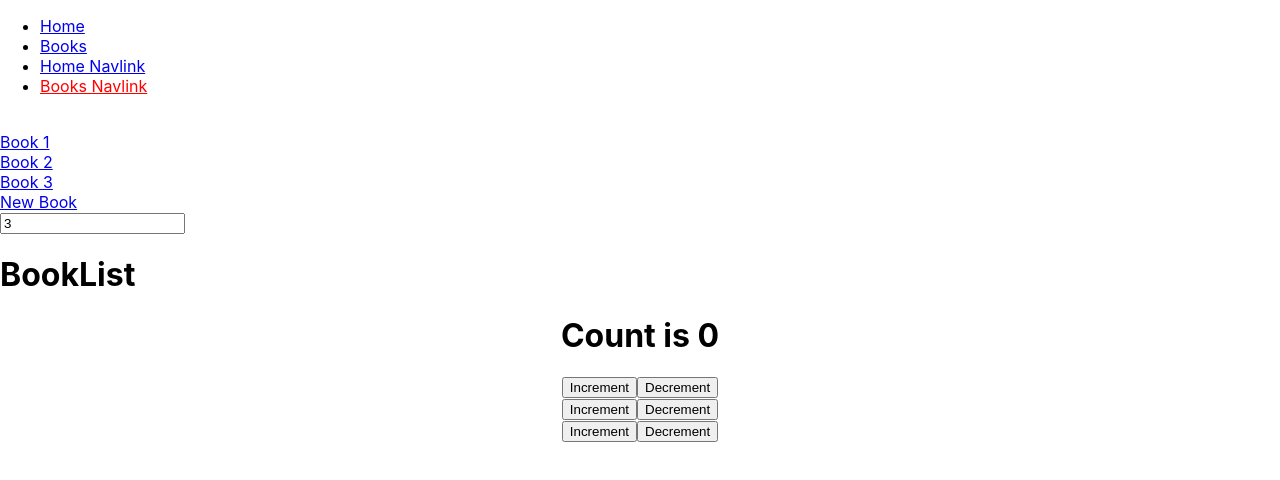
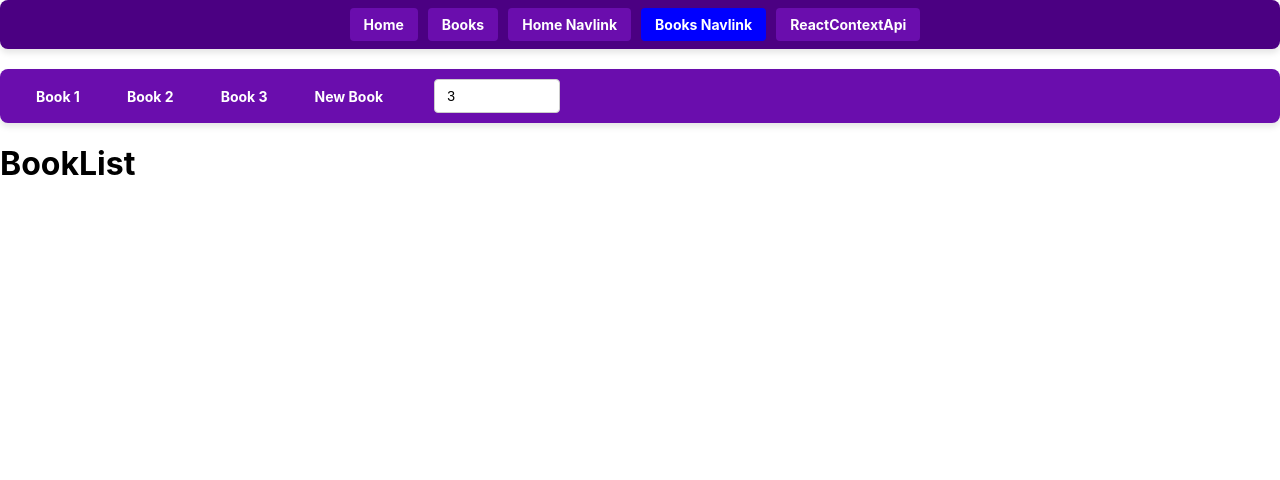
Before and after one commit to vrushabh702/learning-reactJs, a React (Create React App) app: page /books in a window 1280 px wide. Shown: the top 480 px of the page. Built offline with nearby package versions, Linux system fonts and the light colour scheme.

Commit message:
add css for navbar and now i am making all exaple routing format

```diff
--- a/src/App.css
+++ b/src/App.css
@@ -40,3 +40,130 @@
 .active{
   color: red;
 }
+
+/* General navbar styles */
+nav {
+  background-color: #4B0082; /* Purple background */
+  padding: 8px; /* Reduced padding around the navbar */
+  display: flex;
+  justify-content: center; /* Center the navbar items */
+  align-items: center;
+  border-radius: 8px; /* Rounded corners for the whole navbar */
+  box-shadow: 0px 4px 6px rgba(0, 0, 0, 0.1); /* Slight shadow for the navbar */
+}
+
+/* Navbar list style */
+nav ul {
+  list-style-type: none; /* Remove default list styles */
+  margin: 0;
+  padding: 0;
+  display: flex;
+}
+
+/* Navbar item style */
+nav li {
+  margin-right: 10px; /* Smaller spacing between each navbar item */
+}
+
+/* Navbar link styles */
+nav a {
+  color: white; /* Text color */
+  text-decoration: none; /* Remove underline */
+  background-color: #6A0DAD; /* Default button purple color */
+  padding: 8px 14px; /* Smaller padding for buttons */
+  border-radius: 4px; /* Slightly smaller rounded corners */
+  transition: all 0.3s ease; /* Smooth transitions */
+  display: inline-block; /* Make it behave like a button */
+  font-size: 14px; /* Smaller font size */
+  font-weight: bold; /* Bold text for emphasis */
+}
+
+/* Navbar link hover effect */
+nav a:hover {
+  background-color: #0000FF; /* Blue on hover */
+  transform: translateY(-2px); /* Slight upward movement for hover effect */
+}
+
+/* Active link (React Router active state) */
+nav a.active {
+  background-color: #0000FF; /* Blue background for active link */
+  color: white;
+  transform: translateY(0); /* Remove hover effect when active */
+}
+
+/* Add a responsive touch (optional) */
+@media (max-width: 768px) {
+  nav ul {
+    flex-direction: column; /* Stack items vertically on smaller screens */
+    align-items: center;
+  }
+
+  nav li {
+    margin-bottom: 8px; /* Smaller space between items in vertical layout */
+  }
+}
+
+/* Style for the book sub-navigation */
+.book-subnav {
+  background-color: #6A0DAD; /* Purple background */
+  padding: 10px 20px; /* Add padding around the links */
+  border-radius: 8px; /* Rounded corners */
+  box-shadow: 0px 4px 6px rgba(0, 0, 0, 0.1); /* Shadow for depth */
+  margin-bottom: 20px; /* Space below the sub-navigation */
+  display: flex; /* Use flexbox to arrange items horizontally */
+  justify-content: start; /* Align items to the left */
+  align-items: center; /* Center items vertically */
+  flex-wrap: wrap; /* Allow items to wrap on small screens */
+}
+
+/* Style for individual book links */
+.book-subnav a {
+  color: white; /* Text color */
+  text-decoration: none; /* Remove underline */
+  display: inline-block;
+  margin-right: 15px; /* Space between links */
+  padding: 8px 16px; /* Button-like padding */
+  border-radius: 4px; /* Rounded corners */
+  font-size: 14px; /* Smaller font size */
+  font-weight: bold; /* Bold text */
+  transition: all 0.3s ease; /* Smooth transition for hover effect */
+}
+
+/* Hover effect for book links */
+.book-subnav a:hover {
+  background-color: #0000FF; /* Blue on hover */
+  transform: translateY(-2px); /* Slight upward movement */
+}
+
+/* Active state for the book links */
+.book-subnav a.active {
+  background-color: #0000FF; /* Blue background for active link */
+  color: white;
+  transform: translateY(0); /* Remove hover effect when active */
+}
+
+/* Style for the number input field */
+.book-subnav input[type="number"] {
+  margin-left: 20px; /* Space between the last link and the input field */
+  padding: 8px 12px; /* Padding for the input */
+  font-size: 14px; /* Font size of the input */
+  border-radius: 4px; /* Rounded corners */
+  border: 1px solid #ccc; /* Light gray border */
+  width: 100px; /* Width of the input */
+  transition: border-color 0.3s ease; /* Smooth transition on focus */
+}
+
+/* Input field focus effect */
+.book-subnav input[type="number"]:focus {
+  border-color: #0000FF; /* Blue border when focused */
+  outline: none; /* Remove default outline */
+}
+
+/* Style for the Outlet (if you need to style the content area inside Outlet) */
+.book-subnav .outlet-content {
+  margin-top: 20px; /* Space above the outlet content */
+  font-size: 16px; /* Font size for outlet content */
+  color: #333; /* Dark text color */
+  font-weight: normal; /* Normal font weight */
+  text-align: center; /* Center the outlet content */
+}
--- a/src/App.js
+++ b/src/App.js
@@ -14,7 +14,7 @@ function App() {
     <>
     <AppRouter />
      {/* <UseRouteHooks /> */}
-     <AppReactContextApi></AppReactContextApi>
+     {/* <AppReactContextApi></AppReactContextApi> */}
     </>
   );
 }
--- a/src/StateMangement/ReactContextApi/AppReactContextApi.js
+++ b/src/StateMangement/ReactContextApi/AppReactContextApi.js
@@ -12,6 +12,7 @@ function AppReactContextApi(){
             <Counter></Counter>
             <Counter></Counter>
             <Counter></Counter>
+            {/* here we don't use any props or callback function for increment or decrement instead we pass value throught  in CountextContext using useContext */}
         </div>
     )
 }
--- a/src/router/pages/AppRouter.js
+++ b/src/router/pages/AppRouter.js
@@ -2,62 +2,82 @@ import { Link, NavLink, Route, Routes, useLocation } from "react-router-dom";
 import { Home } from "./Home";
 import { BookRoutes } from "./bookRoutes";
 import { NotFound } from "./NotFound";
+import AppReactContextApi from "../../StateMangement/ReactContextApi/AppReactContextApi";
 
-
-export function AppRouter(){
-
-  const location = useLocation() // locaion of object looks like
+export function AppRouter() {
+  const location = useLocation(); // locaion of object looks like
   // console.log(location)
 
   return (
     <>
-
       {/* <div>
         <AppProps></AppProps>
       </div> */}
       <nav>
         <ul>
           <li>
-
             {/* <Link to='/'>Home</Link> */}
-              <Link to='/' replace>Home</Link> {/** it complete remove page from histry so u go 2 step back if backpage */}
+            <Link to="/" replace>
+              Home
+            </Link>{" "}
+            {/** it complete remove page from histry so u go 2 step back if backpage */}
           </li>
           <li>
             {/* <Link to='/books'>Books</Link> */}
-              <Link to='/books' reloadDocument>Books</Link>
+            <Link to="/books" reloadDocument>
+              Books
+            </Link>
             {/* reload the entire page not just change */}
           </li>
           <li>
             <NavLink
-                style={({isActive})=>{
-                  return isActive ? {color:"red"} : {}
+              style={({ isActive }) => {
+                return isActive ? { color: "red" } : {};
               }}
-                to='/'
+              to="/"
             >
-                {({isActive}) =>{
-                  return isActive ? "Active Home" : "Home Navlink"
+              {({ isActive }) => {
+                return isActive ? "Active Home" : "Home Navlink";
               }}
             </NavLink>
           </li>
           <li>
-              <NavLink end to='/books' state='Hi'>Books Navlink</NavLink>
+            <NavLink end to="/books" state="Hi">
+              Books Navlink
+            </NavLink>
           </li>
+
+
+          {/* ********** implementing route in all upcomming example ******** */}
+          <li>
+            <NavLink to="/reactContextApi"> ReactContextApi </NavLink>
+          </li>
+          {/* ********** end implementing route in all upcomming example ******** */}
+
+
         </ul>
       </nav>
       {location.state}
       <br></br>
       <Routes>
-        <Route path='/' element={<Home/>}/>
-        <Route path='/books/*' element={<BookRoutes />}>
+        <Route path="/" element={<Home />} />
+        <Route path="/books/*" element={<BookRoutes />}>
           {/* book routes mention gone to bookRoutes */}
         </Route>
         {/* above is nesting to route */}
         {/* <Route path='/books' element={<BookList />}/>
         <Route path='/books/:id' element={<Book />}/>
         <Route path='/books/new' element={<NewBook />}></Route> */}
-        <Route path='*' element={<NotFound />}></Route>
+        <Route path="*" element={<NotFound />}></Route>
+
+
+        {/* ********** implementing route in all upcomming example ******** */}
+
+        <Route path="/reactContextApi" element={<AppReactContextApi />}></Route>
+
+        {/* ********** end implementing route in all upcomming example ******** */}
+
       </Routes>
-
     </>
-    )
+  );
 }
--- a/src/router/pages/BookLayout.js
+++ b/src/router/pages/BookLayout.js
@@ -9,6 +9,7 @@ export function BookLayout(){
     // const [number,setNumber] = useState(3)
     return(
         <>
+        <div className="book-subnav">
             <Link to="/books/1">Book 1</Link>
             <br></br>
             <Link to="/books/2">Book 2</Link>
@@ -18,12 +19,14 @@ export function BookLayout(){
             <Link to="/books/new">New Book</Link>
             <br></br>
             <Outlet context={{hello : "world"}} />
+
             <input
                 type="number"
                 value={number}
                 // onChange={e => setNumber(e.target.value)}
                 onChange={e => setSearchParams({n: e.target.value})}
             />
+        </div>
         </>
     )
 }
```
Lines whose indentation alone changed are shown as unchanged.
